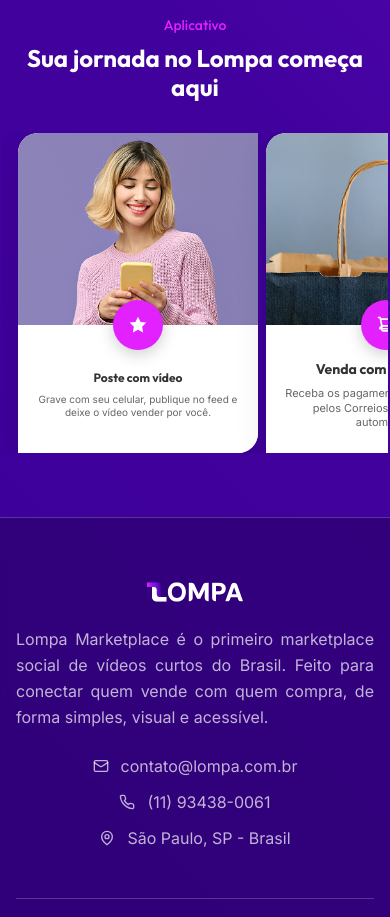
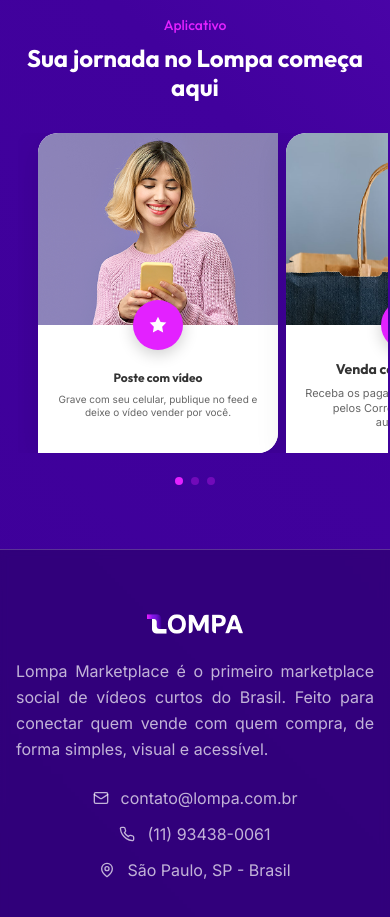
Before and after one commit to rafaelliao/landingPageLompa_Final, a Next.js app: page / in a window 390 px wide. Shown: the part 4820-5737 px from the top of the page. Built offline with nearby package versions, Linux system fonts and the light colour scheme.

Commit message:
Corrigido carousel mobile: removido elemento de teste, ajustado CSS global e otimizado scroll lateral

```diff
--- a/src/app/globals.css
+++ b/src/app/globals.css
@@ -1894,3 +1894,19 @@
     display: none !important;
   }
 }
+
+/* Carousel container - sobrescrever overflow global */
+.carousel-container {
+  overflow-x: auto !important;
+  overflow-y: hidden !important;
+  scrollbar-width: none !important;
+  -ms-overflow-style: none !important;
+  -webkit-overflow-scrolling: touch !important;
+  touch-action: pan-x !important;
+  cursor: grab !important;
+  user-select: none !important;
+}
+
+.carousel-container::-webkit-scrollbar {
+  display: none !important;
+}
--- a/src/app/page.tsx
+++ b/src/app/page.tsx
@@ -640,23 +640,25 @@ function HomePageContent() {
                   </h2>
                 </div>
 
-                {/* Carousel Container */}
-                <div style={{
-                  overflowX: 'auto',
-                  overflowY: 'hidden',
-                  scrollbarWidth: 'none',
-                  msOverflowStyle: 'none',
-                  WebkitOverflowScrolling: 'touch',
+                {/* Container com scroll horizontal */}
+                <div
+                  className="carousel-container"
+                  style={{
                     width: '100%',
-                  cursor: 'grab',
-                  userSelect: 'none',
-                  touchAction: 'pan-x'
-                }}>
+                    maxWidth: '320px',
+                    margin: '0 auto',
+                    paddingLeft: '16px',
+                    paddingRight: '16px',
+                    position: 'relative',
+                    zIndex: 10
+                  }}
+                >
                   <div style={{
                     display: 'flex',
                     gap: 8,
-                    paddingLeft: '16px',
-                    paddingRight: '32px'
+                    paddingLeft: '20px',
+                    paddingRight: '100px',
+                    width: '800px'
                   }}>
                     {/* Card 1 - Poste com vídeo */}
                     <div style={{
@@ -899,23 +901,39 @@ function HomePageContent() {
                       </div>
                     </div>
 
-                    {/* Indicador visual de scroll */}
+
+                  </div>
+                </div>
+
+                {/* Indicadores de progresso */}
                 <div style={{
-                      minWidth: '20px',
-                      height: '320px',
                   display: 'flex',
+                  justifyContent: 'center',
                   alignItems: 'center',
-                      justifyContent: 'center',
-                      opacity: 0.3
+                  gap: 8,
+                  marginTop: 24
                 }}>
                   <div style={{
-                        width: '4px',
-                        height: '40px',
+                    width: 8,
+                    height: 8,
+                    borderRadius: '50%',
                     background: '#E321FF',
-                        borderRadius: '2px'
+                    opacity: 1
                   }}></div>
-                    </div>
-                  </div>
+                  <div style={{
+                    width: 8,
+                    height: 8,
+                    borderRadius: '50%',
+                    background: '#E321FF',
+                    opacity: 0.3
+                  }}></div>
+                  <div style={{
+                    width: 8,
+                    height: 8,
+                    borderRadius: '50%',
+                    background: '#E321FF',
+                    opacity: 0.3
+                  }}></div>
                 </div>
               </div>
             </section>
```
Lines whose indentation alone changed are shown as unchanged.
